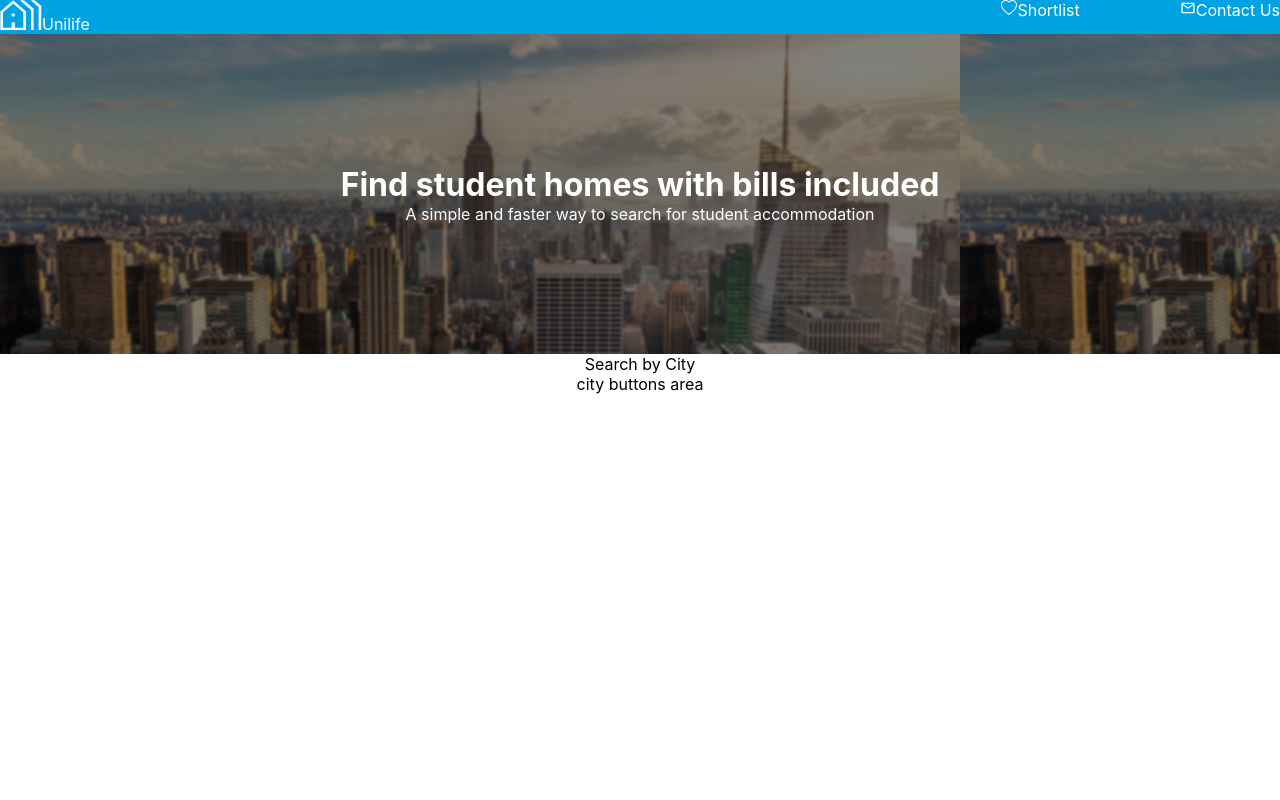
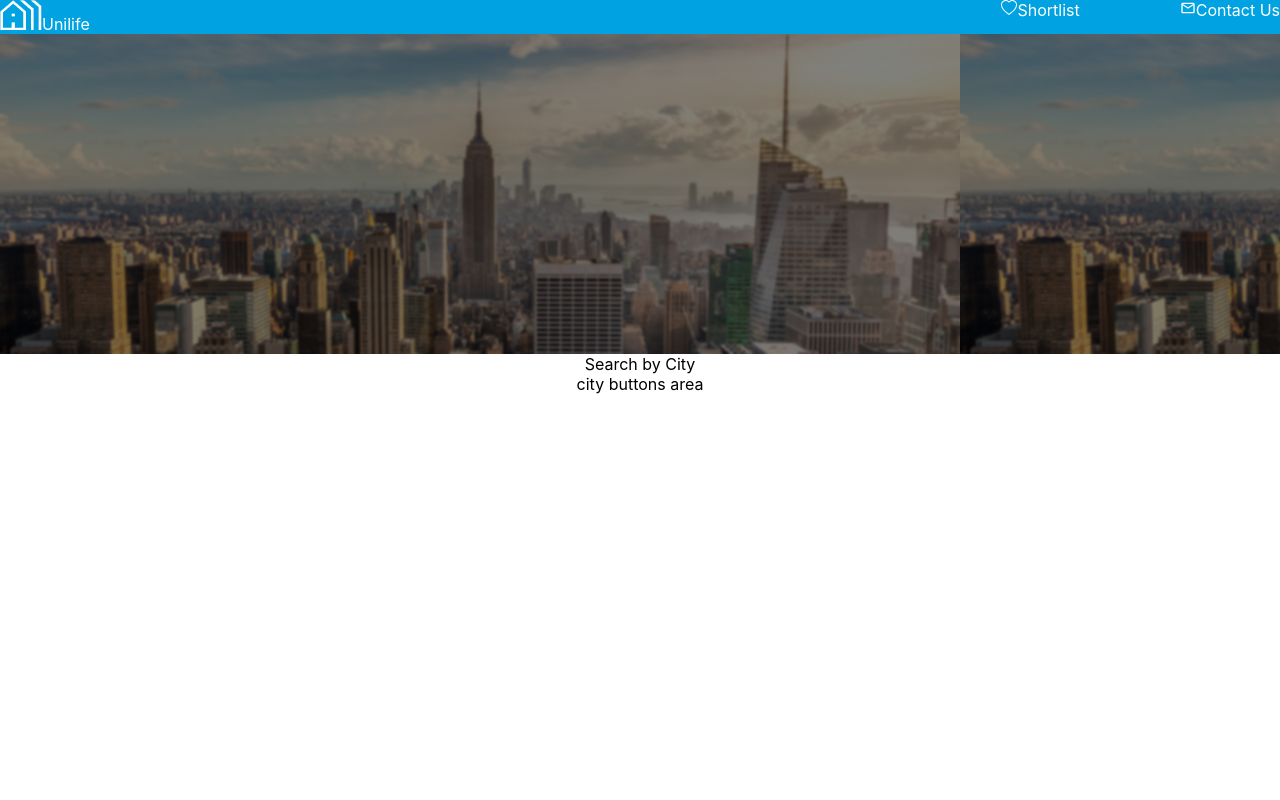
Before and after one commit to jasmatazzy/unilife-apartment-app, a React (Create React App) app: page /seeallcities in a window 1280 px wide. Shown: the top 800 px of the page. Built offline with nearby package versions, Linux system fonts and the light colour scheme.

Commit message:
generalized banner component by replacing hard code with props

```diff
--- a/src/components/Banner/Banner.js
+++ b/src/components/Banner/Banner.js
@@ -1,11 +1,12 @@
 import React from 'react'
 import './Banner.css'
 
-const Banner = () => {
+const Banner = (props) => {
+  const {header, description}=props
   return (
     <div className='banner'>
-      <h1>Find student homes with bills included</h1>
-      <p>A simple and faster way to search for student accommodation</p>
+      <h1>{header}</h1>
+      <p>{description}</p>
     </div>
   )
 }
--- a/src/pages/Homepage/Homepage.js
+++ b/src/pages/Homepage/Homepage.js
@@ -40,7 +40,10 @@ const Homepage = () => {
 
   return (
     <div className='homepage-container'>
-      <Banner />
+      <Banner
+      header='Find student homes with bills included'
+      description='A simple and faster way to search for student accommodation'
+      />
       <SearchBox handleFindHomes={handleFindHomes} />
       <h2>Student accommodations in our top cities</h2>
       <div className='all-cities-container'>
```
